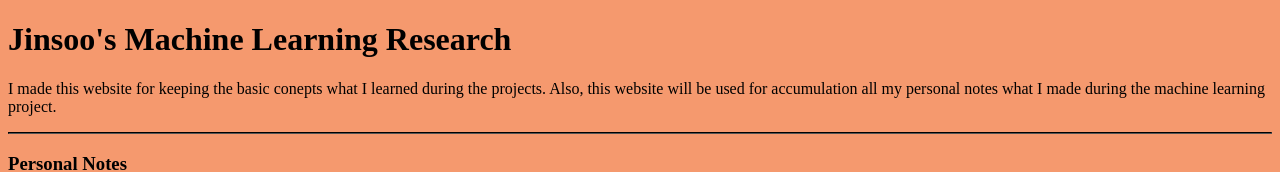
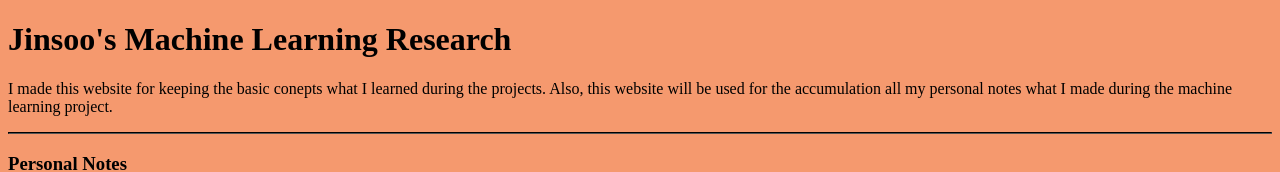
Before and after one commit to whwlstn/Machine-Learning-Research-Website, a plain HTML site: page index.html in a window 1280 px wide. Shown: the top 172 px of the page. Drawn offline with Linux system fonts and the light colour scheme.

Commit message:
Update index.html

```diff
--- a/index.html
+++ b/index.html
@@ -9,7 +9,7 @@
 </head>
 <body>
     <h1>Jinsoo's Machine Learning Research</h1>
-    <p>I made this website for keeping the basic conepts what I learned during the projects. Also, this website will be used for accumulation all my personal notes what I made during the machine learning project.</p>
+    <p>I made this website for keeping the basic conepts what I learned during the projects. Also, this website will be used for the accumulation all my personal notes what I made during the machine learning project.</p>
     <hr>
     <h3>Personal Notes</h3>
     <table>
```
